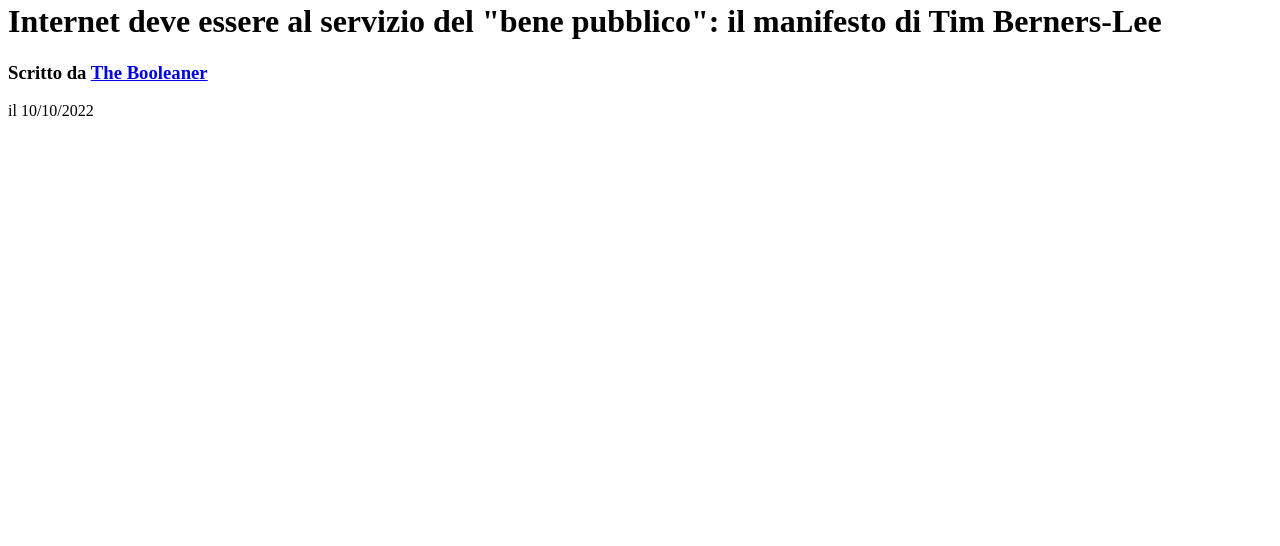
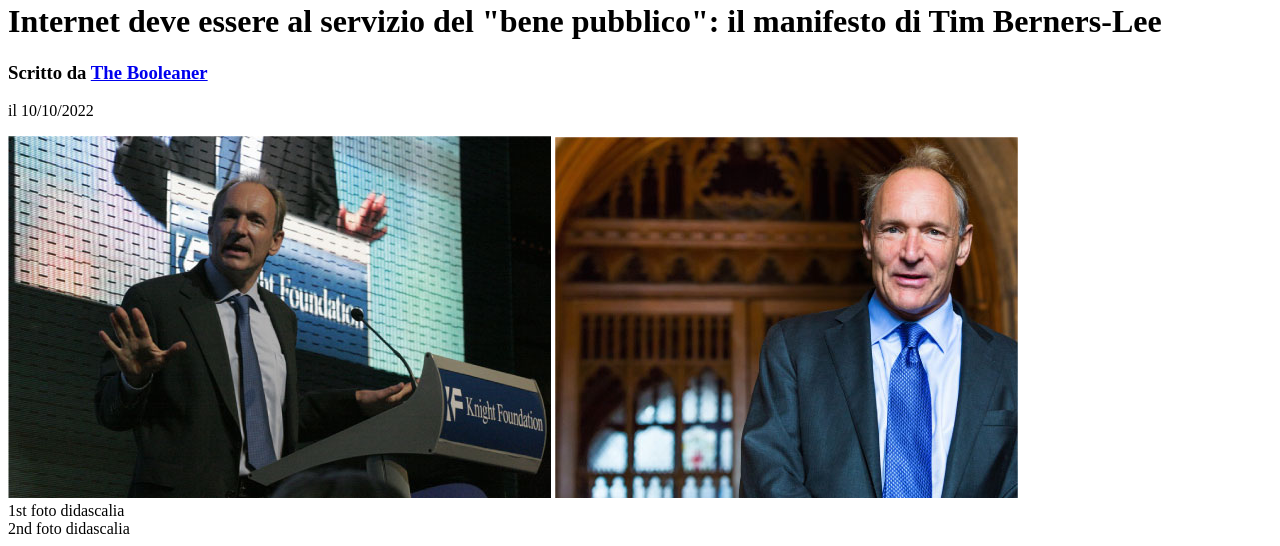
Before and after one commit to DGONNE/html-css-booleaner, a plain HTML site: page index.html in a window 1280 px wide. Shown: the part 351-897 px from the top of the page. Before the commit the page ends 800 px from the top, so only its background shows below. Drawn offline with Linux system fonts and the light colour scheme.

Commit message:
feat: div(articles image of tim)

```diff
--- a/index.html
+++ b/index.html
@@ -19,6 +19,16 @@
         <a class="author-link" href="#">The Booleaner</a>
       </h3>
       <p>il 10/10/2022</p>
+     <div class="article-images">
+        <img src="tim-1.jpg">
+        <img src="tim-2.jpg">
+        <div class="captions">
+            <div>1st foto didascalia</div>
+            <div>2nd foto didascalia</div>
+
+        </div>
+
+     </div>
 
     </main>
 
```
